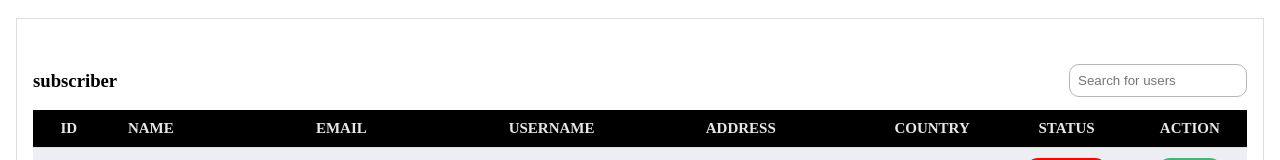
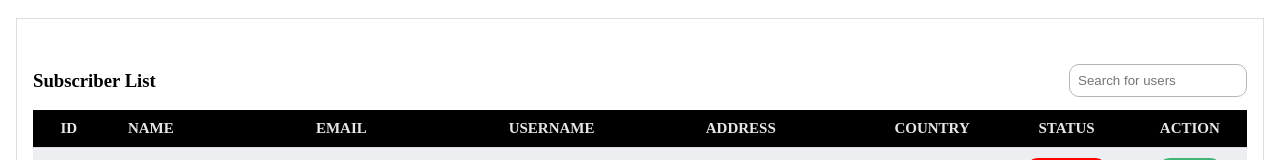
Before and after one commit to sarojdahal8848/subsciption-panel, a React app: page / in a window 1280 px wide. Shown: the part 280-440 px from the top of the page. Built offline with nearby package versions, Linux system fonts and the light colour scheme.

Commit message:
added screenshot file

```diff
--- a/public/index.html
+++ b/public/index.html
@@ -4,7 +4,7 @@
     <meta charset="UTF-8" />
     <meta http-equiv="X-UA-Compatible" content="IE=edge" />
     <meta name="viewport" content="width=device-width, initial-scale=1.0" />
-    <title>Document</title>
+    <title>Subscription-Dashboard</title>
   </head>
   <body>
     <div id="root"></div>
--- a/src/pages/Homepage/HomePage.tsx
+++ b/src/pages/Homepage/HomePage.tsx
@@ -172,7 +172,7 @@ const HomePage = () => {
       <CustomTable
         columns={columns}
         data={data}
-        title="subscriber"
+        title="Subscriber List"
         handleSearch={handleSearch}
         handleClick={handleClick}
       />
```
Also changed, not shown: public/screenshot-1.png (added), public/screenshot-2.png (added).
